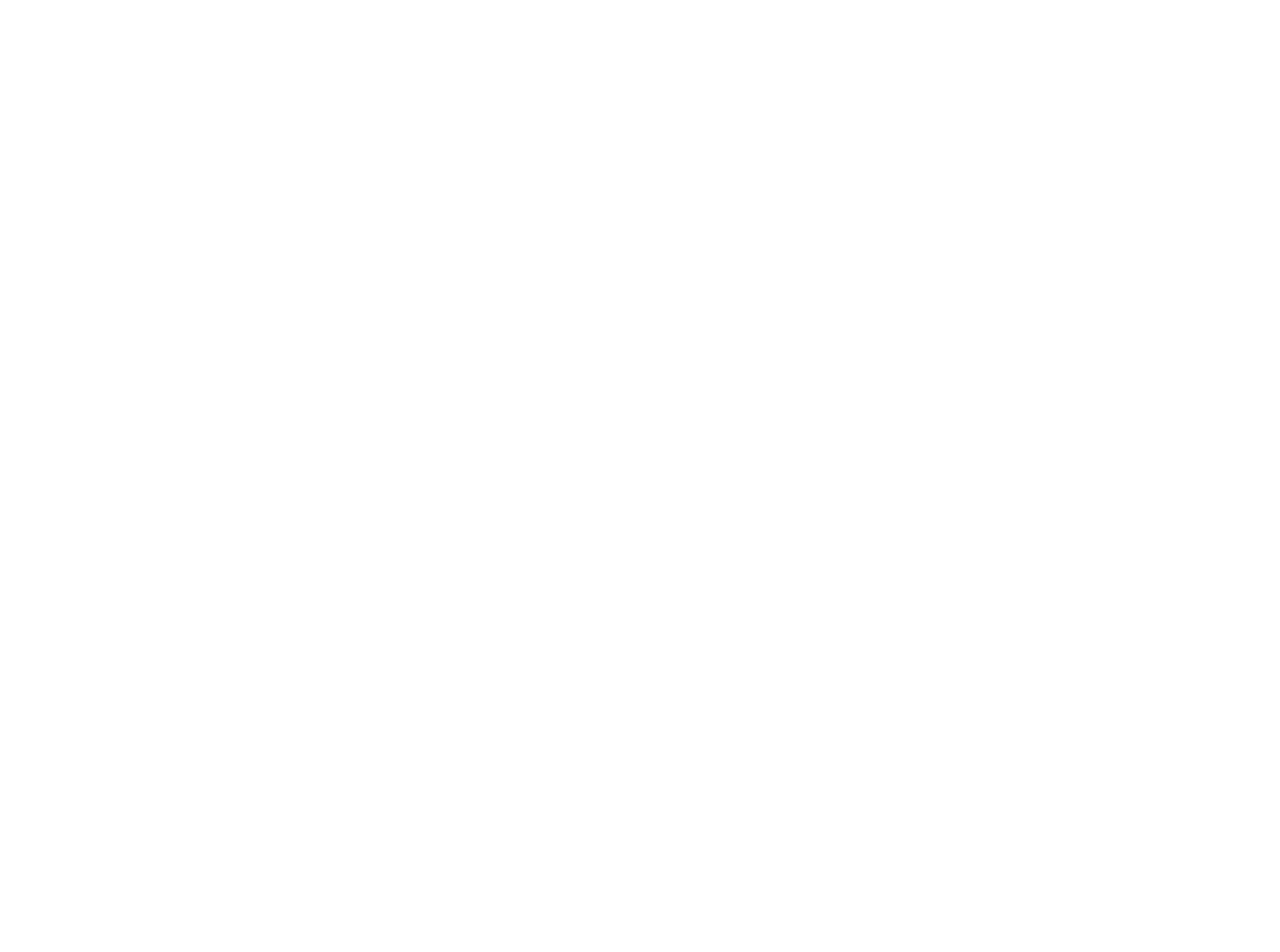
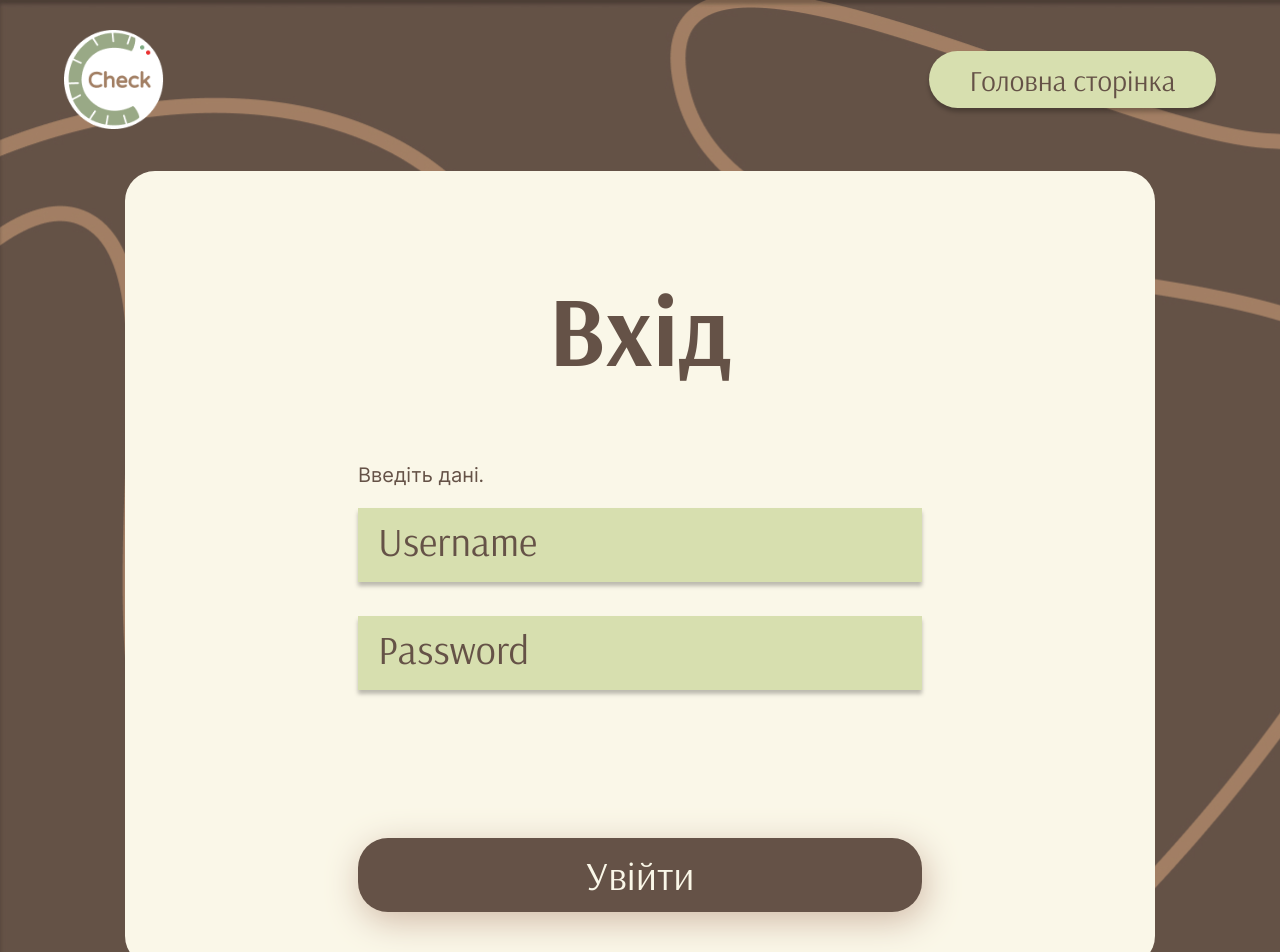
Before and after one commit to Elizaveta3/kursova, a React (Create React App) app in the folder caloCheckfront/: page /authEnter in a window 1280 px wide. Before the commit this address had no page. Shown: the top 952 px of the page. Before the commit the page ends 800 px from the top, so only its background shows below. Built offline with nearby package versions, Linux system fonts and the light colour scheme.

Commit message:
add authPageEnter

```diff
--- a/caloCheckfront/src/App.jsx
+++ b/caloCheckfront/src/App.jsx
@@ -3,6 +3,7 @@
 import {MainPage} from './pages/mainPage'
 import {RegisterPage} from './pages/registerPage'
 import {AuthPage} from './pages/authPage'
+import {AuthPageEnter} from './pages/authPageEnter'
 import {Profile} from './pages/profile'
 import {FillPage} from './pages/fillProf'
 import {DiaryPage} from './pages/diaryPage'
@@ -17,6 +18,7 @@
       <Route path="/" element = {<MainPage />}/>
       <Route path="/register" element = {<RegisterPage />}/>
       <Route path="/auth" element = {<AuthPage />}/>
+      <Route path="/authEnter" element = {<AuthPageEnter />}/>
       <Route path="/profile" element = {<Profile />}/>
       <Route path="/fillProfile" element = {<FillPage/>}/>
       <Route path= "/diary" element = {<DiaryPage/>}/>
--- a/caloCheckfront/src/components/HeaderMain/HeaderMain.jsx
+++ b/caloCheckfront/src/components/HeaderMain/HeaderMain.jsx
@@ -7,7 +7,7 @@
     const navigate = useNavigate();
 
     const handleGoToAuthPage = () => {
-        navigate('/auth');
+        navigate('/authEnter');
     };
     const handleGoToRegisterPage = () => {
         navigate('/register');
--- /dev/null
+++ b/caloCheckfront/src/pages/authPageEnter.js
@@ -0,0 +1,83 @@
+import React from 'react';
+import Header from '../components/Header/Header';
+import { Alert } from '@mui/material';
+import Button from "../components/Button/Button";
+import { useNavigate } from 'react-router-dom';
+import { useDispatch, useSelector } from 'react-redux';
+import { useState } from 'react';
+import {
+    signInStart,
+    signInSuccess,
+    signInFailure,
+} from '../redux/user/userSlice';
+
+export const AuthPageEnter = () => {
+    const [formData, setFormData] = useState({});
+    const { error: errorMessage } = useSelector((state) => state.user);
+    const dispatch = useDispatch();
+    const navigate = useNavigate();
+    const handleChange = (e) => {
+        setFormData({ ...formData, [e.target.id]: e.target.value.trim() });
+    };
+    const handleSubmit = async (e) => {
+        e.preventDefault();
+        if (!formData.userName || !formData.password) {
+            return dispatch(signInFailure('Будь-ласка, заповніть всі поля'));
+        }
+        try {
+            dispatch(signInStart());
+            const res = await fetch('/auth/login', {
+                method: 'POST',
+                headers: { 'Content-Type': 'application/json' },
+                body: JSON.stringify(formData),
+            });
+            const data = await res.json();
+            if (data.success === false) {
+                dispatch(signInFailure(data.message));
+            }
+
+            if (res.ok) {
+                dispatch(signInSuccess(data));
+                localStorage.setItem('token', data.token);
+                navigate('/profile');
+            }
+            console.log('Отримані дані:', data);
+        } catch (error) {
+            dispatch(signInFailure(error.message));
+        }
+    };
+    return (
+        <>
+            <body className="page_enter">
+                <Header />
+                <main className="main">
+                    <section>
+                        <form className="form_enter"  onSubmit={handleSubmit} >
+                            <h1>Вхід</h1>
+                            <fieldset className="form_enter_wrap">
+                                <p className="text_input">Введіть дані.</p>
+                                <div className="form_input">
+                                    <input type="text" className="form_input_field" placeholder="Username" id='userName' onChange={handleChange}/>
+                                    <input type="password" className="form_input_field" placeholder="Password" id='password'onChange={handleChange}/>
+                                </div>
+                                {errorMessage && (
+                                    <Alert severity="error">
+                                        {errorMessage}
+                                    </Alert>
+                                )}
+                                <p className="form_button">
+                                    <Button
+                                        buttonClass="submit_button" type="submit" onSubmit={handleSubmit}
+                                    >
+                                        Увійти
+                                    </Button>
+                                </p>
+
+                            </fieldset>
+                        </form>
+                    </section>
+                </main>
+            </body>
+        </>
+    );
+};
--- a/caloCheckfront/src/pages/registerPage.js
+++ b/caloCheckfront/src/pages/registerPage.js
@@ -27,7 +27,7 @@
                 // Зберігаємо токен у localStorage
                 localStorage.setItem('token', data.token);
                 // Переходимо на сторінку заповнення профілю з передачею об'єкта state, що містить токен
-                navigate("/fillProfile", { state: { token: data.token} });
+                navigate("/auth", { state: { token: data.token} });
             } else {
                 setErrorMessage(data.message);
             }
```
